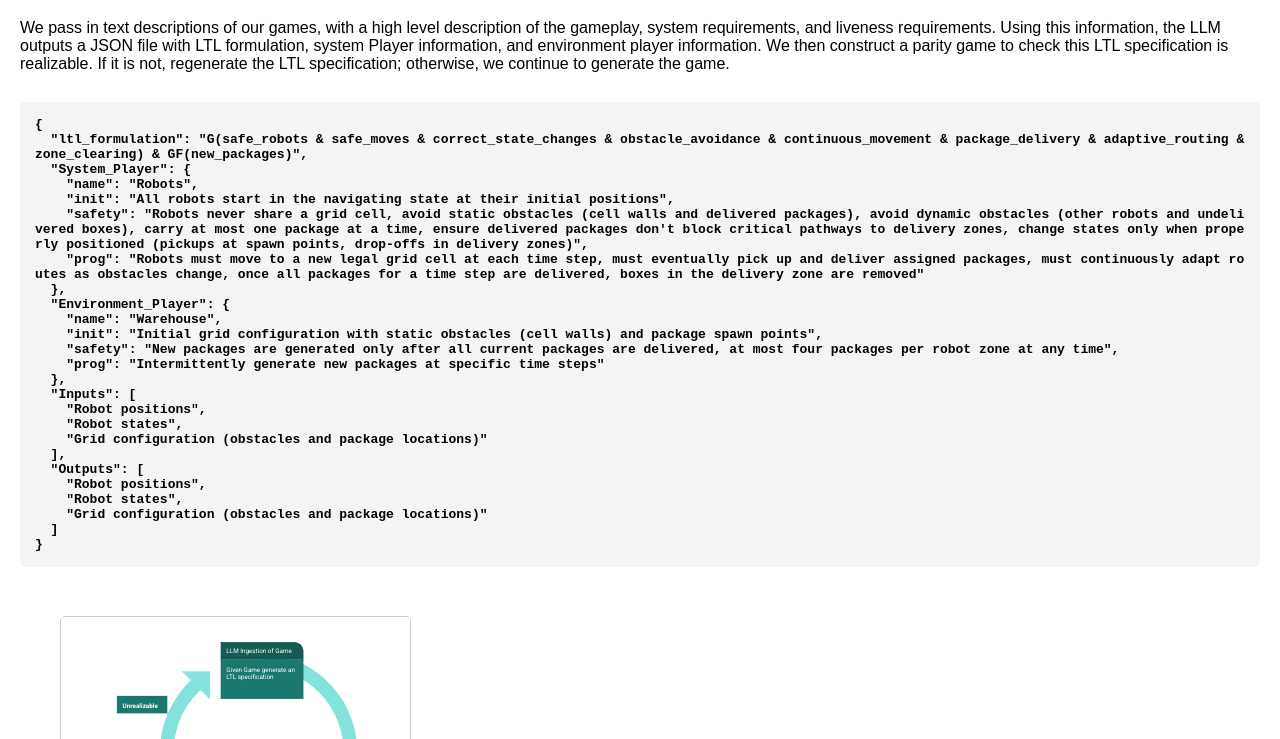
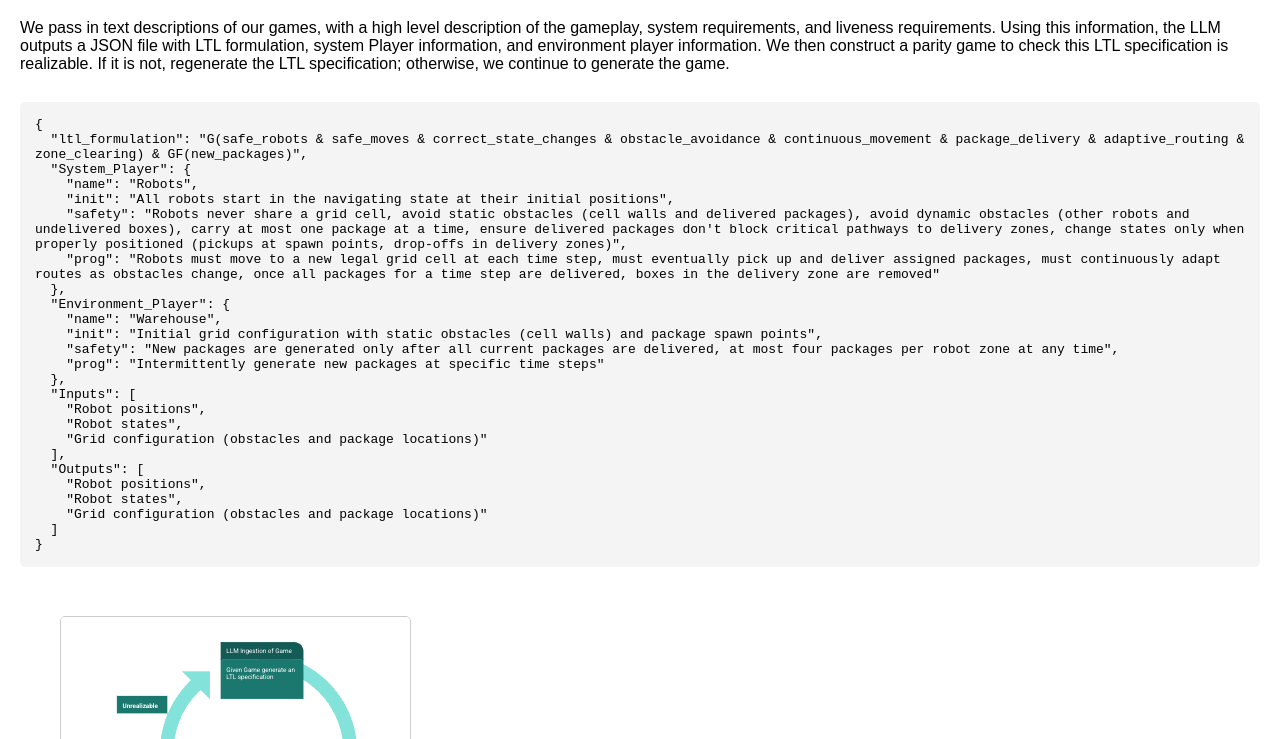
Before and after one commit to wfishell/MultiAgentGamePlay, a plain HTML site: page LTL_Formulation.html in a window 1280 px wide. Shown: the part 61-800 px from the top of the page. Drawn offline with Linux system fonts and the light colour scheme.

Commit message:
Updates to these files

```diff
--- a/LTL_Formulation.html
+++ b/LTL_Formulation.html
@@ -13,22 +13,13 @@
       flex-direction: column;
       gap: 20px;
     }
-    .code-block, .image-block {
-      width: 100%;
-    }
     pre {
       background-color: #f4f4f4;
       padding: 15px;
       border-radius: 5px;
       overflow-x: auto;
-      white-space: pre-wrap; /* Allows wrapping of long lines */
-      word-wrap: break-word; /* Breaks long words if necessary */
-    }
-    code {
-      font-weight: bold;
-      display: block;
-      white-space: pre-wrap; /* Ensures the code inherits wrapping */
-      word-break: break-all; /* Forces long words or URLs to break */
+      white-space: pre-wrap; /* Enables text wrapping */
+      word-wrap: break-word;
     }
     .image-block img {
       max-width: 100%;
@@ -51,9 +42,8 @@
   </p>
 
   <div class="container">
-    <div class="code-block">
-      <pre><code>{
-  "ltl_formulation": "G(safe_robots &amp; safe_moves &amp; correct_state_changes &amp; obstacle_avoidance &amp; continuous_movement &amp; package_delivery &amp; adaptive_routing &amp; zone_clearing) &amp; GF(new_packages)",
+    <pre>{
+  "ltl_formulation": "G(safe_robots & safe_moves & correct_state_changes & obstacle_avoidance & continuous_movement & package_delivery & adaptive_routing & zone_clearing) & GF(new_packages)",
   "System_Player": {
     "name": "Robots",
     "init": "All robots start in the navigating state at their initial positions",
@@ -76,8 +66,8 @@
     "Robot states",
     "Grid configuration (obstacles and package locations)"
   ]
-}</code></pre>
-    </div>
+}</pre>
+
     <div class="image-block">
       <figure>
         <img src="LLM_LTL_Pipeline.png" alt="LLM to LTL pipeline">
```
